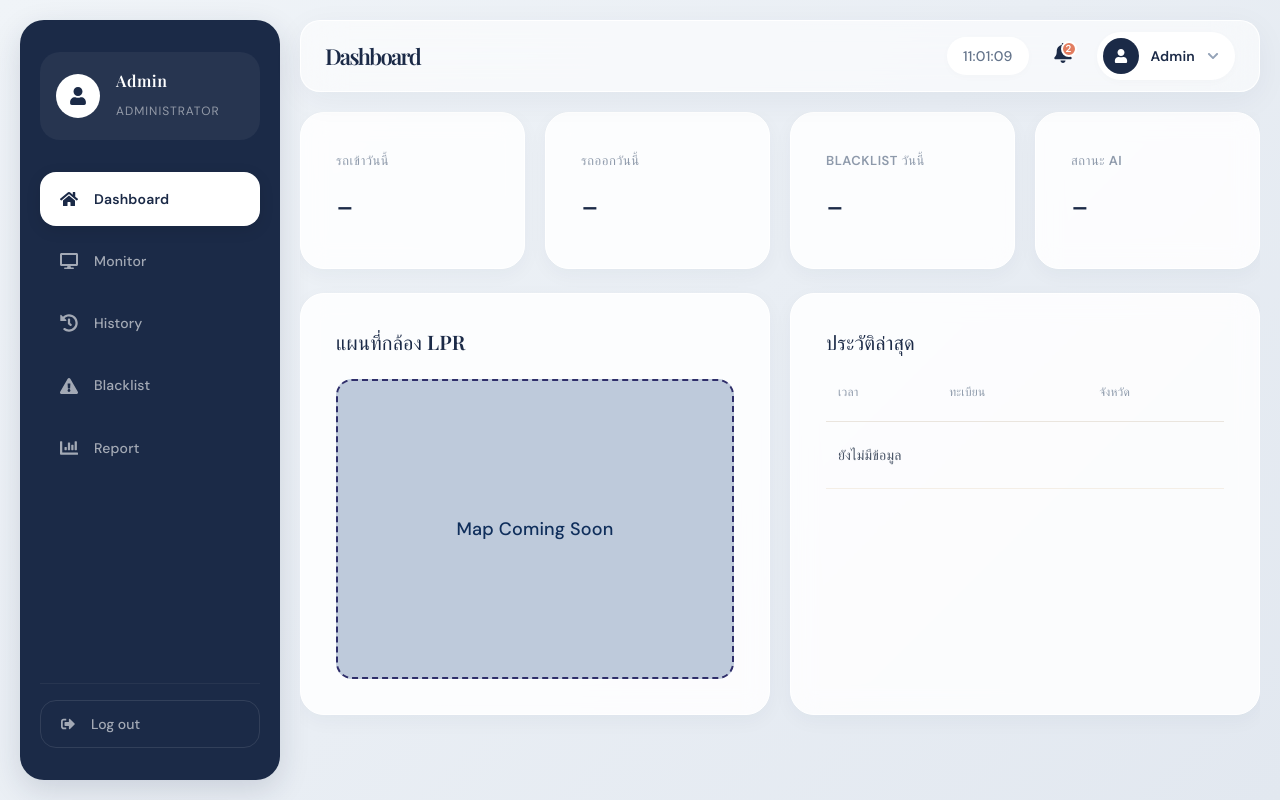
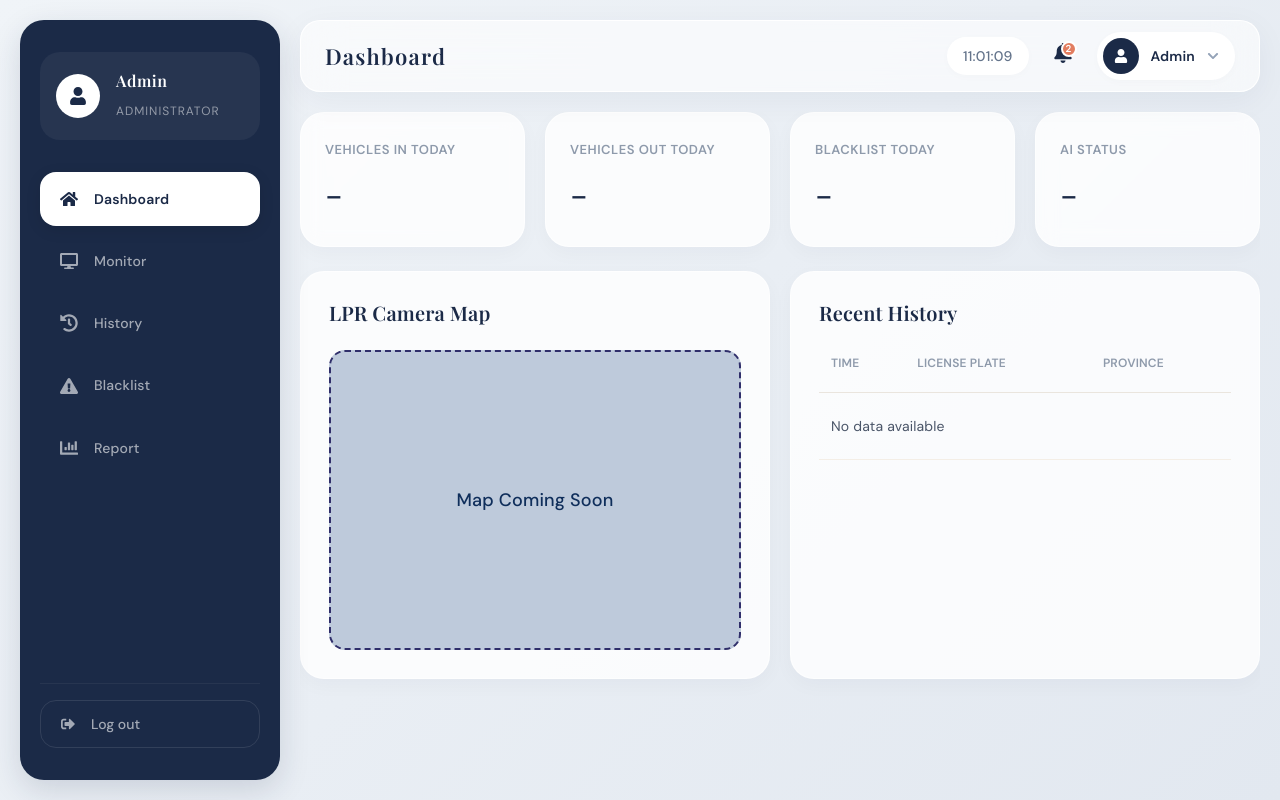
Before and after one commit to chanachoopol/lpr-system, a React (Vite) app: page /dashboard in a window 1280 px wide. Built offline with nearby package versions, Linux system fonts and the light colour scheme; a web font is replaced by a local one.

Commit message:
ปรับแต่งหน้าHome

```diff
--- a/src/pages/Dashboard.jsx
+++ b/src/pages/Dashboard.jsx
@@ -8,19 +8,19 @@ function Dashboard() {
         {/* การ์ดสถิติแถวบน */}
         <div className="stat-row">
           <div className="stat-card">
-            <p className="stat-label">รถเข้าวันนี้</p>
+            <p className="stat-label">Vehicles In Today</p>
             <h2 className="stat-val blue">-</h2>
           </div>
           <div className="stat-card">
-            <p className="stat-label">รถออกวันนี้</p>
+            <p className="stat-label">Vehicles Out Today</p>
             <h2 className="stat-val green">-</h2>
           </div>
           <div className="stat-card">
-            <p className="stat-label">Blacklist วันนี้</p>
+            <p className="stat-label">Blacklist Today</p>
             <h2 className="stat-val red">-</h2>
           </div>
           <div className="stat-card">
-            <p className="stat-label">สถานะ AI</p>
+            <p className="stat-label">AI Status</p>
             <h2 className="stat-val" id="ai-status">-</h2>
           </div>
         </div>
@@ -28,24 +28,24 @@ function Dashboard() {
         {/* แถวล่าง */}
         <div className="bottom-row">
           <div className="content-card">
-            <h3 className="card-title">แผนที่กล้อง LPR</h3>
+            <h3 className="card-title">LPR Camera Map</h3>
             <div className="map-placeholder">
               <p>Map Coming Soon</p>
             </div>
           </div>
           <div className="content-card">
-            <h3 className="card-title">ประวัติล่าสุด</h3>
+            <h3 className="card-title">Recent History</h3>
             <table className="history-table">
               <thead>
                 <tr>
-                  <th>เวลา</th>
-                  <th>ทะเบียน</th>
-                  <th>จังหวัด</th>
+                  <th>Time</th>
+                  <th>License Plate</th>
+                  <th>Province</th>
                 </tr>
               </thead>
               <tbody id="history-body">
                 <tr>
-                  <td colSpan="3">ยังไม่มีข้อมูล</td>
+                  <td colSpan="3">No data available</td>
                 </tr>
               </tbody>
             </table>
--- a/src/styles/Layout.css
+++ b/src/styles/Layout.css
@@ -188,6 +188,7 @@ body {
   font-weight: 600;
   color: #1b2a47;
   flex: 1;
+  letter-spacing: 1.25px;
 }
 
 .nb-right {
@@ -346,22 +347,17 @@ body {
   gap: 20px;
 }
 
-.stat-card, .content-card {
-  background: rgba(255, 255, 255, 0.85); /* ขาวเกือบทึบ แต่มีความใสเล็กน้อย */
-  backdrop-filter: blur(12px);
-  -webkit-backdrop-filter: blur(12px);
-  border: 1px solid rgba(255, 255, 255, 1); /* ขอบขาวชัดเจน */
+.stat-card {
+  background: rgba(255, 255, 255, 0.8);
+  backdrop-filter: blur(10px);
+  border: 1px solid rgba(255,255,255,0.6);
   border-radius: 24px;
-  box-shadow: 0 6px 20px rgba(27, 42, 71, 0.04);
-  padding: 35px; /* สำหรับ stat-card */
-  display: flex; /* โครงสร้างเดิมของ stat-card */
+  padding: 24px;
+  box-shadow: 0 6px 20px rgba(27, 42, 71, 0.03);
+  display: flex;
   flex-direction: column;
   gap: 8px;
   transition: transform 0.3s ease;
-}
-.content-card {
-  padding: 35px;
-  display: block; /* แก้กลับให้ content-card แสดงผลปกติ */
 }
 
 .stat-card:hover {
@@ -386,6 +382,14 @@ body {
   display: grid;
   grid-template-columns: 1fr 1fr;
   gap: 20px;
+}
+
+.content-card {
+  background: rgba(255, 255, 255, 0.8);
+  border-radius: 24px;
+  padding: 28px;
+  box-shadow: 0 6px 20px rgba(27, 42, 71, 0.03);
+  border: 1px solid rgba(255,255,255,0.6);
 }
 
 .card-title {
--- a/src/styles/Login.css
+++ b/src/styles/Login.css
@@ -130,7 +130,7 @@ body {
 
 .r-sub {
   font-size: 14px;
-  color: #64748b;
+  color: #1b2a47;
   margin-bottom: 32px;
 }
 
@@ -146,7 +146,7 @@ form {
 .f-label {
   font-size: 12px;
   font-weight: 600;
-  color: #8e9aab;
+  color: #1b2a47;
   margin-bottom: 8px;
   display: block;
   letter-spacing: 0.5px;
@@ -239,7 +239,7 @@ form {
 
 .remember label {
   font-size: 14px;
-  color: #4a5568;
+  color: #1b2a47;
   cursor: pointer;
   font-weight: 500;
 }
```
